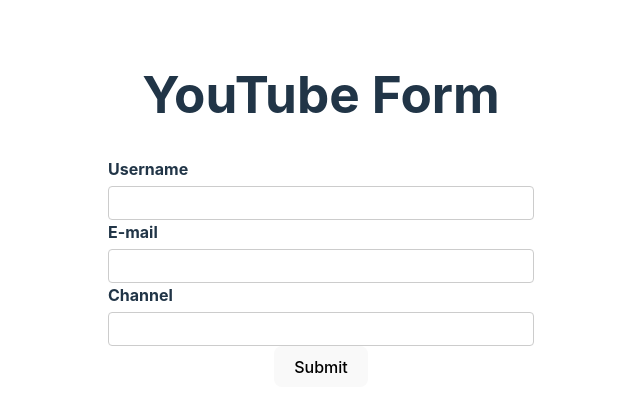
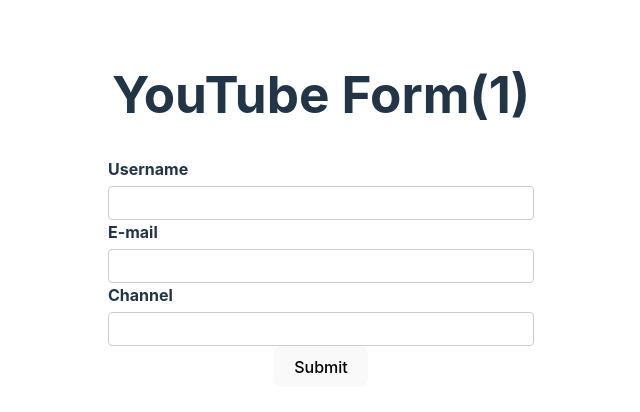
Before and after one commit to Tareq1131/React-Hook-Form, a React (Vite) app: page / in a window 1280 px wide. Shown: the top 412 px of the page, without its empty margins (319-959 px from the left). Built offline with nearby package versions, Linux system fonts and the light colour scheme.

Commit message:
Form submission

```diff
--- a/src/components/YouTubeForm.tsx
+++ b/src/components/YouTubeForm.tsx
@@ -1,16 +1,28 @@
 import { useForm } from 'react-hook-form'
-import {DevTool} from '@hookform/devtools'
+import { DevTool } from '@hookform/devtools'
 
+type FormValues = {
+  username: string,
+  email: string;
+  channel: string;
+};
+let renderCount = 0;
 const YouTubeForm = () => {
 
-  const form = useForm()
-  const { register,control } = form
+  const form = useForm<FormValues>()
+  const { register, control, handleSubmit } = form
   // const { name, ref, onChange, onBlur } = register('username')
+
+  const onSubmit = (data: FormValues) => {
+    console.log(data);
+  };
+
+  renderCount++;
   return (
     <div>
-      <h1>YouTube Form</h1>
+      <h1>YouTube Form({renderCount / 2})</h1>
 
-      <form>
+      <form onSubmit={handleSubmit(onSubmit)}>
         <label htmlFor="username">Username</label>
         <input type="text"
           id="username"
@@ -28,7 +40,7 @@
         <input type="text" id="channel" {...register('channel')} />
         <button>Submit</button>
       </form>
-      <DevTool control={control}/>
+      <DevTool control={control} />
     </div>
   );
 };
```
